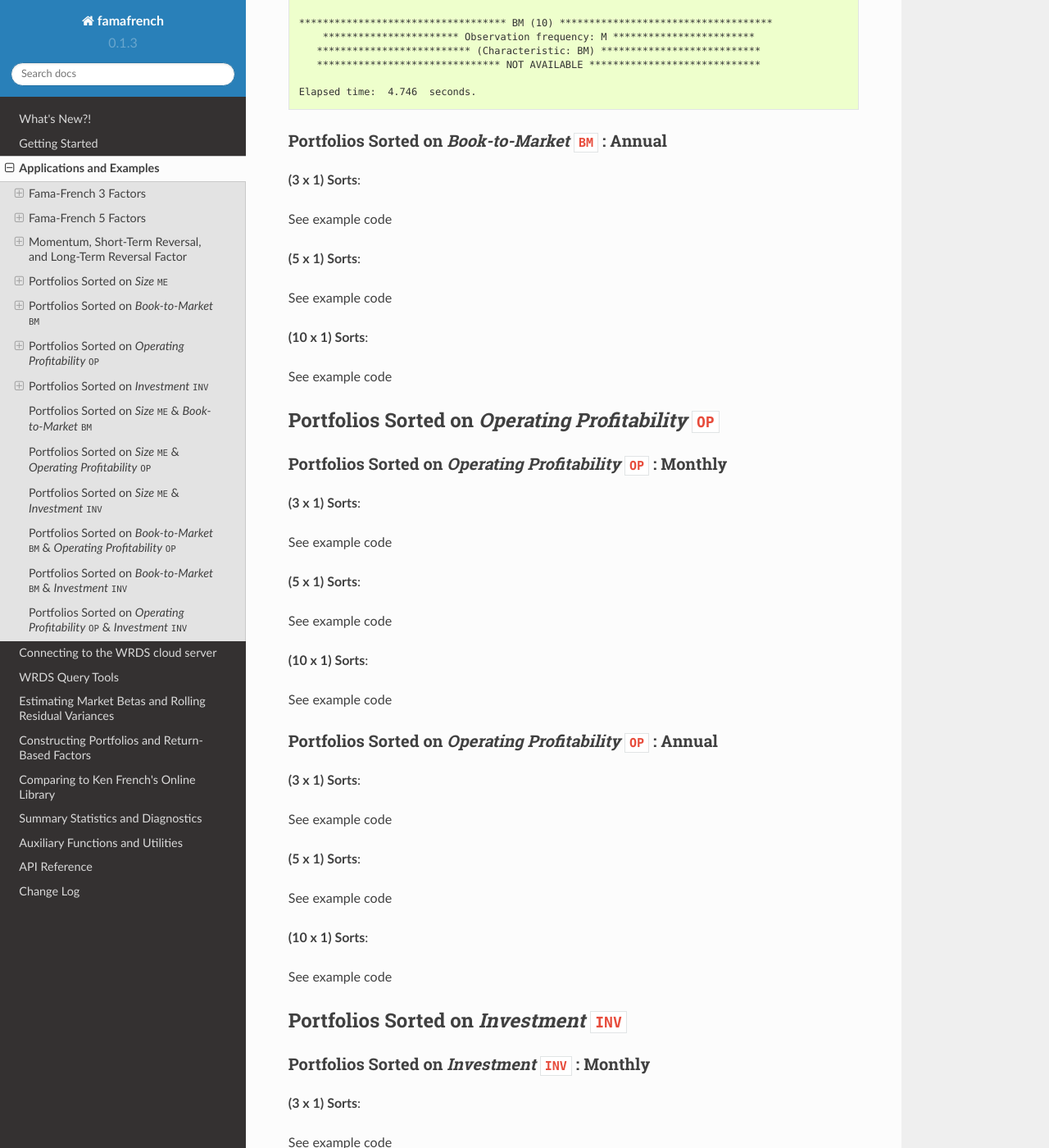
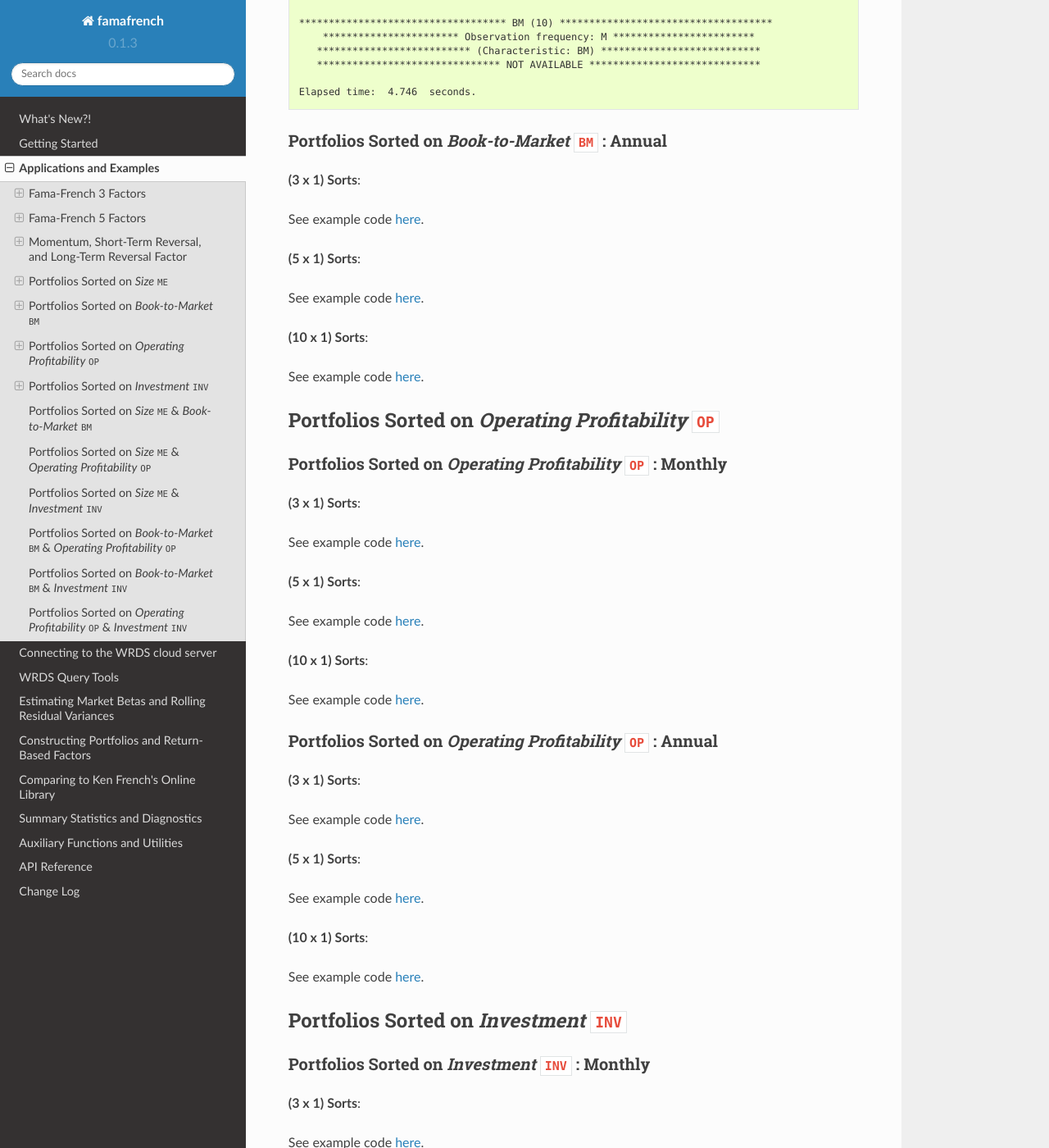
Before and after one commit to christianjauregui/famafrench, a Sphinx documentation site: the page built from docs/source/applications/applications.rst, in a window 1280 px wide and 1400 px high, scrolled down 41691 px. Shown: the whole window at 82% size. Built offline with Sphinx 7.4.7 and the Read the Docs theme 2.0.0, drawn with Linux system fonts in a browser that asks for light colours; some of the changed text lies outside the part shown.

Commit message:
Update applications.rst

```diff
--- a/docs/source/applications/applications.rst
+++ b/docs/source/applications/applications.rst
@@ -2516,17 +2516,17 @@ Portfolios Sorted on `Book-to-Market` ``BM`` : Annual
 
 **(3 x 1) Sorts**:
 
-See example code
+See example code `here <https://github.com/christianjauregui/famafrench/blob/master/examples/famafrench_unisorts_me_bm_op_inv.py>`_.
 
 
 **(5 x 1) Sorts**:
 
-See example code
+See example code `here <https://github.com/christianjauregui/famafrench/blob/master/examples/famafrench_unisorts_me_bm_op_inv.py>`_.
 
 
 **(10 x 1) Sorts**:
 
-See example code
+See example code `here <https://github.com/christianjauregui/famafrench/blob/master/examples/famafrench_unisorts_me_bm_op_inv.py>`_.
 
 
 Portfolios Sorted on `Operating Profitability` ``OP``
@@ -2539,17 +2539,17 @@ Portfolios Sorted on `Operating Profitability` ``OP`` : Monthly
 
 **(3 x 1) Sorts**:
 
-See example code
+See example code `here <https://github.com/christianjauregui/famafrench/blob/master/examples/famafrench_unisorts_me_bm_op_inv.py>`_.
 
 
 **(5 x 1) Sorts**:
 
-See example code
+See example code `here <https://github.com/christianjauregui/famafrench/blob/master/examples/famafrench_unisorts_me_bm_op_inv.py>`_.
 
 
 **(10 x 1) Sorts**:
 
-See example code
+See example code `here <https://github.com/christianjauregui/famafrench/blob/master/examples/famafrench_unisorts_me_bm_op_inv.py>`_.
 
 
 Portfolios Sorted on `Operating Profitability` ``OP`` : Annual
@@ -2558,17 +2558,17 @@ Portfolios Sorted on `Operating Profitability` ``OP`` : Annual
 
 **(3 x 1) Sorts**:
 
-See example code
+See example code `here <https://github.com/christianjauregui/famafrench/blob/master/examples/famafrench_unisorts_me_bm_op_inv.py>`_.
 
 
 **(5 x 1) Sorts**:
 
-See example code
+See example code `here <https://github.com/christianjauregui/famafrench/blob/master/examples/famafrench_unisorts_me_bm_op_inv.py>`_.
 
 
 **(10 x 1) Sorts**:
 
-See example code
+See example code `here <https://github.com/christianjauregui/famafrench/blob/master/examples/famafrench_unisorts_me_bm_op_inv.py>`_.
 
 
 
@@ -2584,17 +2584,17 @@ Portfolios Sorted on `Investment` ``INV`` : Monthly
 
 **(3 x 1) Sorts**:
 
-See example code
+See example code `here <https://github.com/christianjauregui/famafrench/blob/master/examples/famafrench_unisorts_me_bm_op_inv.py>`_.
 
 
 **(5 x 1) Sorts**:
 
-See example code
+See example code `here <https://github.com/christianjauregui/famafrench/blob/master/examples/famafrench_unisorts_me_bm_op_inv.py>`_.
 
 
 **(10 x 1) Sorts**:
 
-See example code
+See example code `here <https://github.com/christianjauregui/famafrench/blob/master/examples/famafrench_unisorts_me_bm_op_inv.py>`_.
 
 
 Portfolios Sorted on `Investment` ``INV`` : Annual
@@ -2603,50 +2603,50 @@ Portfolios Sorted on `Investment` ``INV`` : Annual
 
 **(3 x 1) Sorts**:
 
-See example code
+See example code `here <https://github.com/christianjauregui/famafrench/blob/master/examples/famafrench_unisorts_me_bm_op_inv.py>`_.
 
 
 **(5 x 1) Sorts**:
 
-See example code
+See example code `here <https://github.com/christianjauregui/famafrench/blob/master/examples/famafrench_unisorts_me_bm_op_inv.py>`_.
 
 
 **(10 x 1) Sorts**:
 
-See example code
+See example code `here <https://github.com/christianjauregui/famafrench/blob/master/examples/famafrench_unisorts_me_bm_op_inv.py>`_.
 
 
 Portfolios Sorted on `Size` ``ME`` & `Book-to-Market` ``BM``
 ############################################################
 
-See example code
+See example code `here <https://github.com/christianjauregui/famafrench/blob/master/examples/famafrench_bisorts_me_bm_op_inv.py>`_.
 
 
 Portfolios Sorted on `Size` ``ME`` & `Operating Profitability` ``OP``
 ######################################################################
 
-See example code
+See example code `here <https://github.com/christianjauregui/famafrench/blob/master/examples/famafrench_bisorts_me_bm_op_inv.py>`_.
 
 
 Portfolios Sorted on `Size` ``ME`` & `Investment` ``INV``
 ######################################################################
 
-See example code
+See example code `here <https://github.com/christianjauregui/famafrench/blob/master/examples/famafrench_bisorts_me_bm_op_inv.py>`_.
 
 
 Portfolios Sorted on `Book-to-Market` ``BM`` & `Operating Profitability` ``OP``
 ################################################################################
 
-See example code
+See example code `here <https://github.com/christianjauregui/famafrench/blob/master/examples/famafrench_bisorts_me_bm_op_inv.py>`_.
 
 
 Portfolios Sorted on `Book-to-Market` ``BM`` & `Investment` ``INV``
 ################################################################################
 
-See example code
+See example code `here <https://github.com/christianjauregui/famafrench/blob/master/examples/famafrench_bisorts_me_bm_op_inv.py>`_.
 
 
 Portfolios Sorted on `Operating Profitability` ``OP`` & `Investment` ``INV``
 ################################################################################
 
-See example code
+See example code `here <https://github.com/christianjauregui/famafrench/blob/master/examples/famafrench_bisorts_me_bm_op_inv.py>`_.
```
